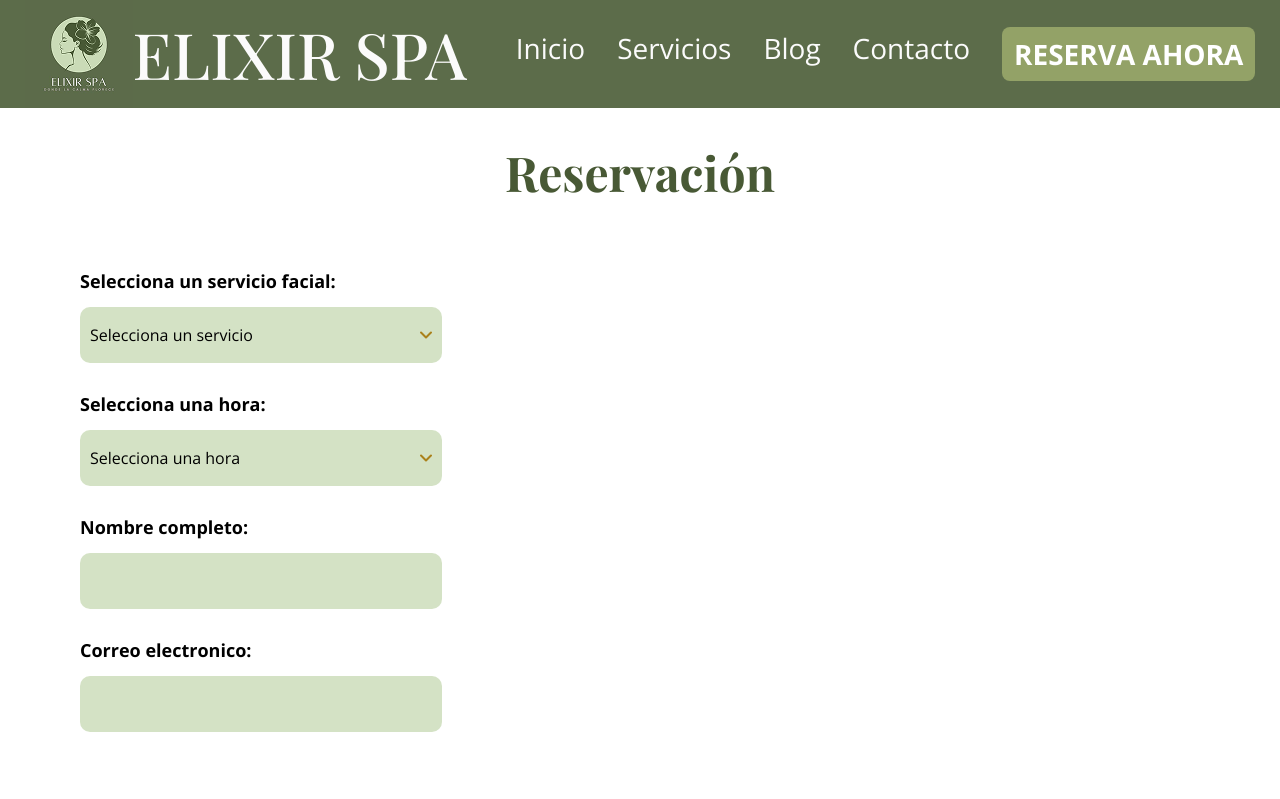
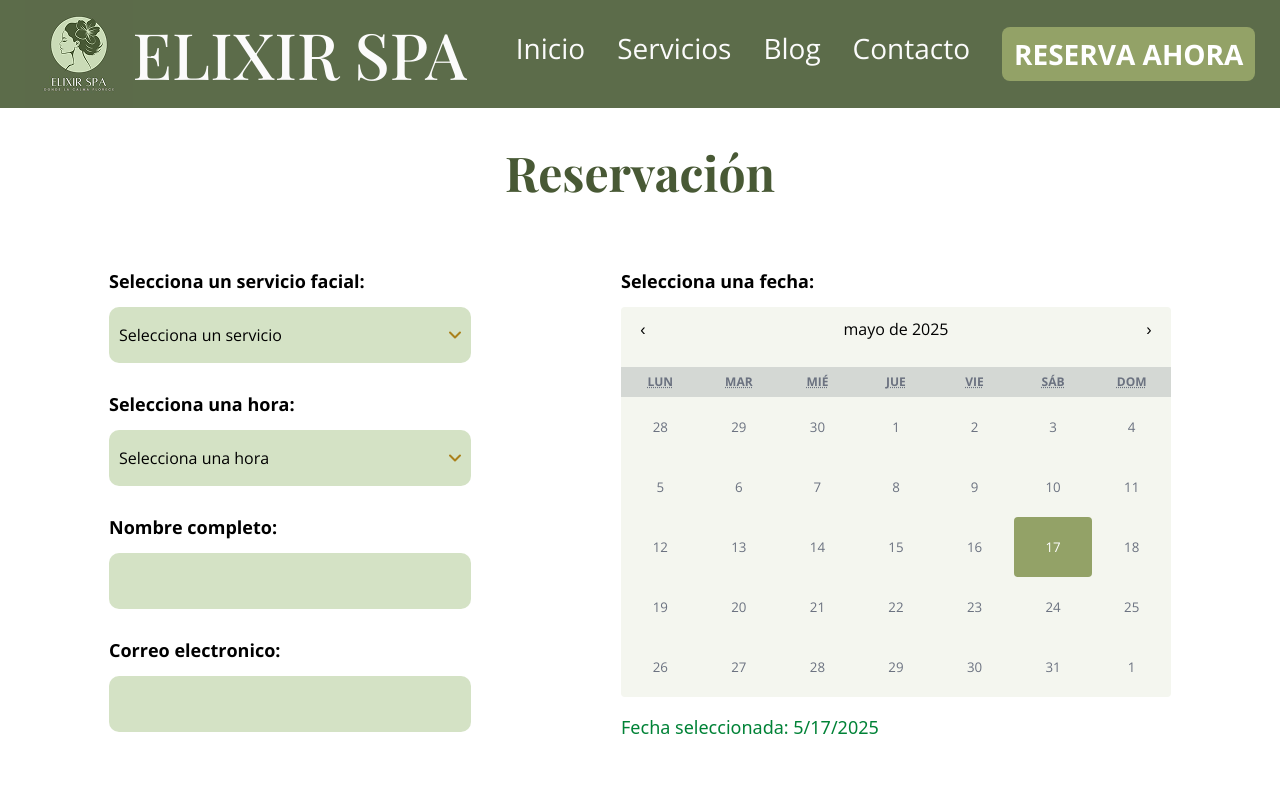
Before and after one commit to xJM11x/elixir-spa, a React (Vite) app: page /reservation in a window 1280 px wide. Shown: the top 799 px of the page. Built offline with nearby package versions, Linux system fonts and the light colour scheme; a web font is replaced by a local one.

Commit message:
:art: ReservationPage Finished

```diff
--- a/package.json
+++ b/package.json
@@ -12,6 +12,7 @@
   "dependencies": {
     "@tailwindcss/vite": "^4.1.6",
     "react": "^19.1.0",
+    "react-calendar": "^5.1.0",
     "react-dom": "^19.1.0",
     "react-markdown": "^10.1.0",
     "react-router-dom": "^7.6.0",
--- /dev/null
+++ b/src/customCalendar.css
@@ -0,0 +1,45 @@
+/* Fondo general del calendario */
+.react-calendar {
+  width: 100%;
+  background-color: #f4f6ef;
+  border: none;
+  font-family: 'Open Sans', sans-serif;
+  line-height: 1.125em;
+  border-radius: 4px;
+}
+
+/* Header de los días */
+.react-calendar__month-view__weekdays {
+  text-align: center;
+  font-weight: bold;
+  color: #6b7280; /* Gris oscuro */
+  background-color: #d4d8d4;
+}
+
+/* Cada celda del día */
+.react-calendar__tile {
+  background: none;
+  height: 60px;
+  padding: 0;
+  border: 1px solid #e0e0e0;
+  color: #6b7280;
+}
+
+/* Día actual */
+.react-calendar__tile--now {
+  background: #cadbb7;
+  border-radius: 4px;
+}
+
+/* Día seleccionado */
+.react-calendar__tile--active {
+  background: #93a267;
+  color: white;
+  border-radius: 4px;
+}
+
+/* Vecinos del mes anterior/siguiente */
+.react-calendar__tile--neighboringMonth {
+  color: #bcbcbc;
+  background-color: #f0f0f0;
+}
--- a/src/pages/ReservationPage.jsx
+++ b/src/pages/ReservationPage.jsx
@@ -1,15 +1,26 @@
 import { useState } from "react";
+import Calendar from 'react-calendar';
+import 'react-calendar/dist/Calendar.css';
+import '../customCalendar.css'; // Aquí personalizaremos
 
 const ReservetionPage = () => {
     const [service, setService] = useState(false);
     const [scheBtn,setSchBtn] = useState(false);
 
-    const [selectSch,setSelectSch] = useState("Selecciona una hora");
+    const [fakeselectSch,setfakeSelectSch] = useState("Selecciona una hora");
+
+    const [selectSch,setSelectSch] = useState("");
+    const [serviceFakeN,setServiceFakeN] = useState("Selecciona un servicio");
+
     const [serviceName, setServiceName] = useState();
-    const [serviceFakeN,setServiceFakeN] = useState("Selecciona un servicio");
     const [nombre, setNombre] = useState('');
     const [correo, setCorreo] = useState('');
 
+    const [fecha, setFecha] = useState(new Date());
+
+    const [errorMessage, setErrorMessage] = useState('');
+
+    const [compra, setCompra] = useState(false)
 
     const services = [
         {
@@ -51,32 +62,40 @@ const ReservetionPage = () => {
     schedule.push(formattedHour);
     }
 
-
     return(
-        <div className="pt-[108px] px-[80px]">
+        <div className="pt-[108px] px-[80px] relative">
+            {!compra && (
+                <div>
+            {errorMessage && (
+            <div className="rounded-[15px] border-[3px] border-black fixed font-open-sans text-[20px] mr-[40px] mb-[20px] text-white bottom-0 right-0 bg-red-500 p-4 text-center shadow-md z-[2]">
+                {errorMessage}
+            </div>
+            )}
             <h1 className="mb-[60px] mt-[28px] font-playfair-display text-center font-bold text-[48px] text-[#485935]">Reservación</h1>
-            <div className="flex flex-col w-full relative max-w-[362px] ">
+            <div className="flex w-full justify-center">
+                <div className="w-full max-w-[362px] ">
+                    <div className="flex flex-col relative">
                         <p className="font-open-sans text-[18px] mb-[12px] font-bold">Selecciona un servicio facial:</p>
                         <div onClick={()=> {service ? setService(false) : setService(true)}} className="relative cursor-pointer px-[10px] py-[16px] flex items-center justify-between w-full font-open-sans text-[18px] font-medium rounded-[10px] bg-[#CADBB7]/80">
                             <p className="text-black font-open-sans text-[16px] font-[400]">{serviceFakeN}</p>
                             <img onClick={()=> {service ? setService(false) : setService(true)}} className={`cursor-pointer right-0 ${service ? "rotate-180" : ""}`} src="/images/DownIcon.svg" />
                             <div className={`p-[8px] rounded-b-[10px] border-[#FFFFFFA3] border-solid border-[2px] absolute z-[1] right-0 top-[90%] font-open-sans w-full bg-[#CADBB7] text-black ${service ? "block" : "hidden"}`}>
                                 {services.map((serv, index) => (
-                            <div onClick={() => {setServiceName(serv.link); setServiceFakeN(serv.text)}} className={`flex items-center hover:bg-[#485935] hover:text-white rounded-[8px] px-[8px] text-[16px] cursor-pointer mb-[4px] font-open-sans ${serv.link === serviceName ? "bg-[#485935] text-white" : ""}`}>
+                                    <div key={index} onClick={() => {setServiceName(serv.link); setServiceFakeN(serv.text)}} className={`flex items-center hover:bg-[#485935] hover:text-white rounded-[8px] px-[8px] text-[16px] cursor-pointer mb-[4px] font-open-sans ${serv.link === serviceName ? "bg-[#485935] text-white" : ""}`}>
                                         <img className="rounded-[10px] max-w-[50px] aspect-square" src={serv.image} alt="imagen" />
-                                <p  className="ml-[10px]"  key={index} value={serv.link}>{serv.text}</p>
+                                        <p  className="ml-[10px]" value={serv.link}>{serv.text}</p>
                                     </div>
                                 ))}
                             </div>
                         </div>
                         <p className="font-open-sans text-[18px] mt-[28px] mb-[12px] font-bold">Selecciona una hora:</p>
                         <div onClick={()=> {scheBtn ? setSchBtn(false) : setSchBtn(true)}} className="relative cursor-pointer px-[10px] py-[16px] flex items-center justify-between w-full font-open-sans text-[18px] font-medium rounded-[10px] bg-[#CADBB7]/80">
-                    <p className="text-black font-open-sans text-[16px] font-[400]">{selectSch}</p>
+                            <p className="text-black font-open-sans text-[16px] font-[400]">{fakeselectSch}</p>
                             <img onClick={()=> {scheBtn ? setSchBtn(false) : setSchBtn(true)}} className={`cursor-pointer right-0 ${scheBtn ? "rotate-180" : ""}`} src="/images/DownIcon.svg" />
                             <div className={`p-[8px] rounded-b-[10px] border-[#FFFFFFA3] border-solid border-[2px] absolute z-[1] right-0 top-[90%] font-open-sans w-full bg-[#CADBB7] text-black ${scheBtn ? "block" : "hidden"}`}>
                                 {schedule.map((sch, index) => (
-                            <div onClick={() => {setSelectSch(sch); setSelectSch(sch)}} className={`flex items-center hover:bg-[#485935] hover:text-white rounded-[8px] px-[8px] text-[16px] cursor-pointer mb-[4px] font-open-sans ${sch === selectSch ? "bg-[#485935] text-white" : ""}`}>
-                                <p  className="ml-[10px]"  key={index} value={sch}>{sch}</p>
+                                    <div key={index} onClick={() => {setSelectSch(sch); setfakeSelectSch(sch)}} className={`flex items-center hover:bg-[#485935] hover:text-white rounded-[8px] px-[8px] text-[16px] cursor-pointer mb-[4px] font-open-sans ${sch === selectSch ? "bg-[#485935] text-white" : ""}`}>
+                                        <p  className="ml-[10px]" value={sch}>{sch}</p>
                                     </div>
                                 ))}
                             </div>
@@ -93,9 +112,54 @@ const ReservetionPage = () => {
                         type="text"
                         value={correo}
                         onChange={(e) => setCorreo(e.target.value)}
-                className="mb-[180px] text-black cursor-pointer px-[10px] py-[16px] flex items-center justify-between w-full font-open-sans text-[16px] font-medium rounded-[10px] bg-[#CADBB7]/80">
+                        className="text-black cursor-pointer px-[10px] py-[16px] flex items-center justify-between w-full font-open-sans text-[16px] font-medium rounded-[10px] bg-[#CADBB7]/80">
                         </input>
                     </div>
+                </div>
+                <div className="flex flex-col max-w-[550px] w-full ml-[150px]">
+                    <h2 className="font-open-sans text-[18px] mb-[12px] font-bold">Selecciona una fecha:</h2>
+
+                    <div className="">
+                    <Calendar
+                        onChange={setFecha}
+                        value={fecha}
+                        locale="es-ES"
+                        next2Label={null}
+                        prev2Label={null}
+                    />
+                    </div>
+
+                    <p className="mt-4 text-lg text-green-700">
+                        Fecha seleccionada: {fecha.toLocaleDateString()}
+                    </p>
+                </div>
+            </div>
+            <div className="w-full flex justify-center">
+                <div
+                    onClick={() => {
+                    if (!serviceName) {
+                        setErrorMessage('Por favor, selecciona un servicio.');
+                    } else if (!selectSch) {
+                        setErrorMessage('Por favor, selecciona una hora.');
+                    } else if (!nombre.trim()) {
+                        setErrorMessage('Por favor, ingresa tu nombre.');
+                    } else if (!correo.trim()) {
+                        setErrorMessage('Por favor, ingresa tu correo.');
+                    } else {
+                        setErrorMessage('');
+                        setCompra(true)
+                        return;
+                    }
+
+                    // Mostrar mensaje por 3 segundos
+                    setTimeout(() => setErrorMessage(''), 3000);
+                    }}
+                className="my-[60px] inline-flex rounded-[8px] bg-[#93A267] hover:scale-105 hover:bg-[#636d43] cursor-pointer text-white px-[32px] py-[8px] items-center justify-center"
+                >
+                    <p className="text-[20px] font-open-sans font-bold">Continuar</p>
+                </div>
+            </div>
+            </div>)}
 
         </div>
     )
```
Also changed, not shown: 1 other file (tests, documents, lock files or other folders). Lines whose indentation alone changed are shown as unchanged.
